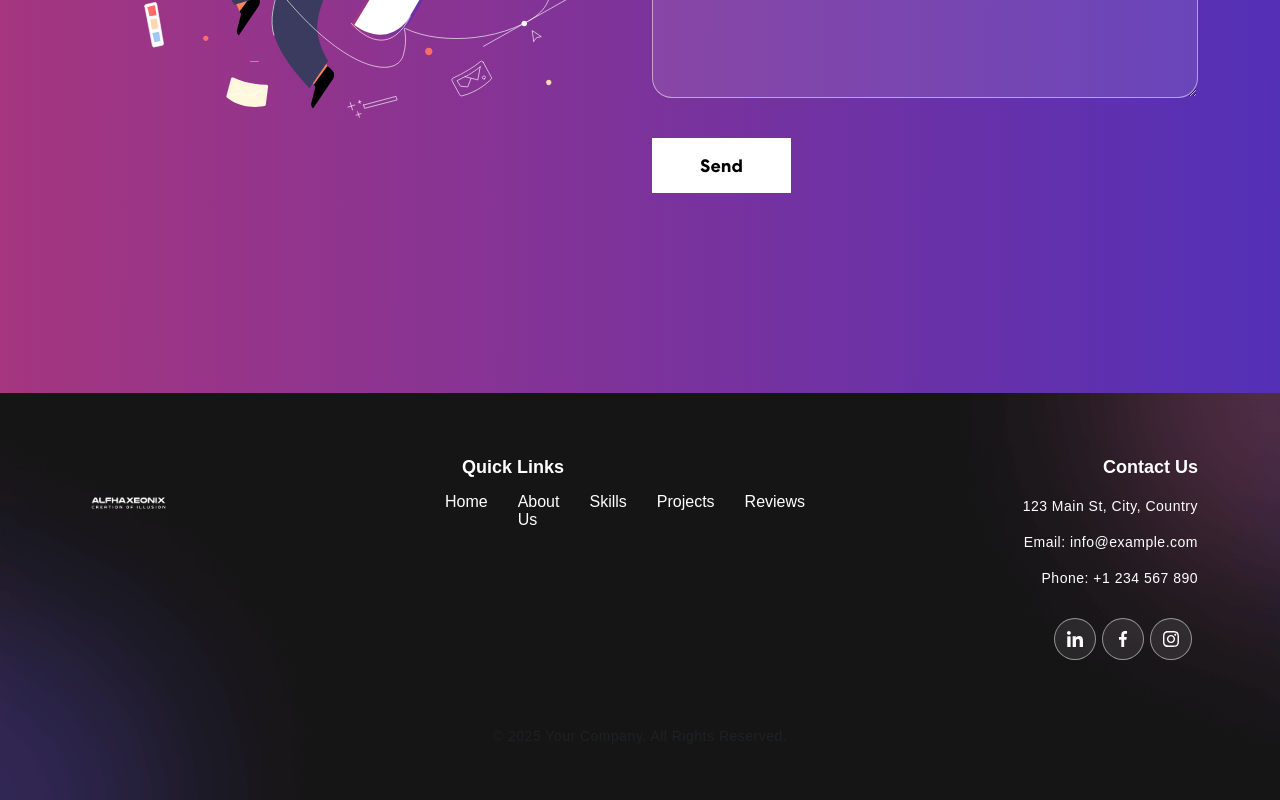
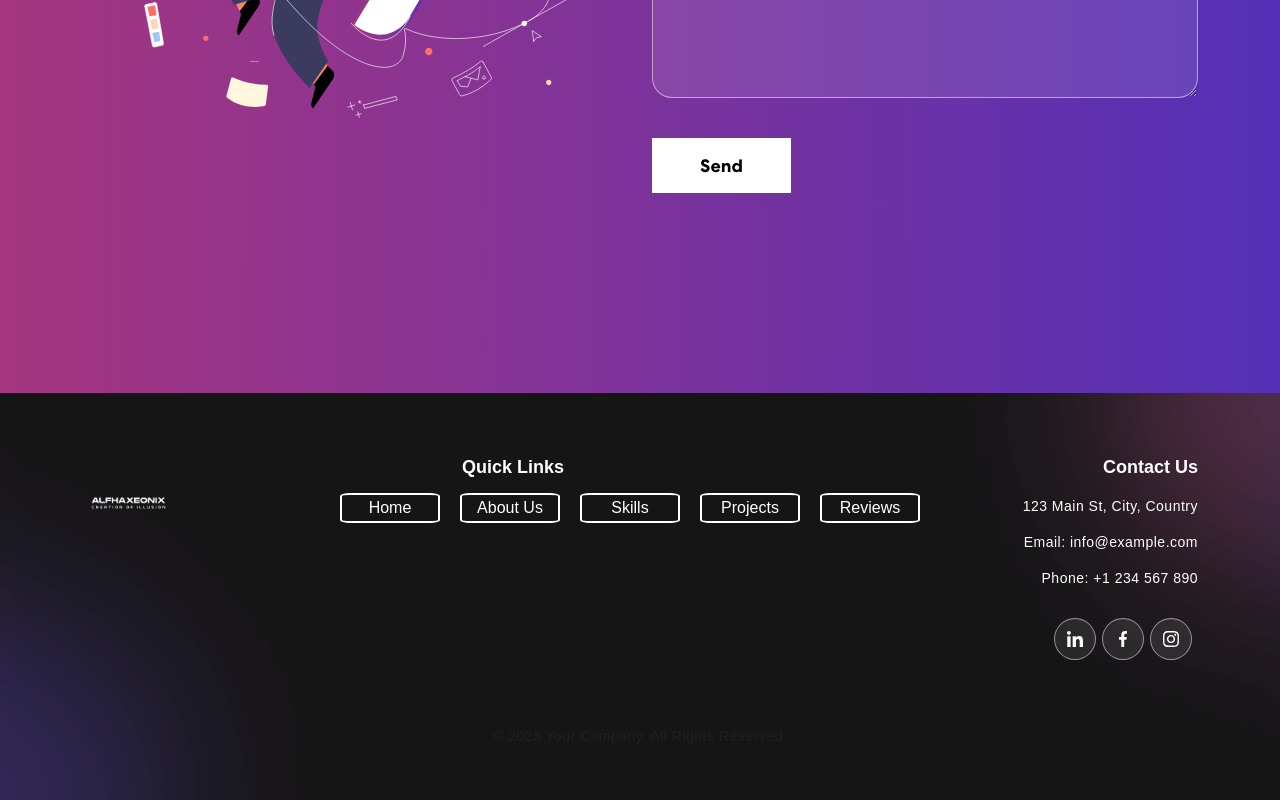
Before and after one commit to VishishtaDilsara/Alfa_project, a React (Create React App) app: page / in a window 1280 px wide. Shown: the part 4879-5679 px from the top of the page. Built offline with nearby package versions, Linux system fonts and the light colour scheme.

Commit message:
setup for animation css

```diff
--- a/package.json
+++ b/package.json
@@ -4,6 +4,7 @@
   "private": true,
   "dependencies": {
     "@emailjs/browser": "^4.4.1",
+    "animate.css": "^4.1.1",
     "bootstrap": "^5.3.3",
     "cors": "^2.8.5",
     "cra-template": "1.2.0",
@@ -14,6 +15,7 @@
     "react-bootstrap-icons": "^1.11.5",
     "react-dom": "^19.0.0",
     "react-multi-carousel": "^2.8.5",
+    "react-on-screen": "^2.1.1",
     "react-scripts": "5.0.1",
     "react-slick": "^0.30.3",
     "slick-carousel": "^1.8.1",
--- a/src/App.css
+++ b/src/App.css
@@ -748,7 +748,7 @@ nav.navbar .navbar-toggler[aria-expanded="true"] .navbar-toggler-icon {
   margin-bottom: 15px;
 }
 
-/* Footer Links Styling (Quick Links) */
+/* Footer Links Styling (Quick Links in a circle) */
 .footer-links {
   list-style: none;
   padding: 0;
@@ -757,20 +757,29 @@ nav.navbar .navbar-toggler[aria-expanded="true"] .navbar-toggler-icon {
 }
 
 .footer-links li {
-  margin-right: 30px; /* Space between links */
+  margin-right: 20px; /* Space between links */
 }
 
 .footer-links a {
+  display: flex;
+  align-items: center;
+  justify-content: center;
   text-decoration: none;
   color: white; /* White text for the links */
   font-size: 16px;
-  transition: all 0.3s ease;
+  width: 100px; /* Width of the circle */
+  height: 30px; /* Height of the circle */
+  border-radius: 10%; /* Makes the link circular */
+  border: 2px solid white;
+  transition: all 0.3s ease; /* Smooth transition on hover */
+  text-align: center;
+  line-height: 50px; /* Centers the text vertically */
 }
 
 .footer-links a:hover {
-  color: #007bff; /* Change to primary color on hover */
-  text-decoration: underline;
-  transform: translateY(-3px); /* Adds slight hover effect */
+  background-color: #d3d3d3; /* Darker background on hover */
+  transform: scale(1.1); /* Slightly enlarge the circle on hover */
+  color: #000;
 }
 
 /* Footer Contact Info */
```
Also changed, not shown: 1 other file (tests, documents, lock files or other folders).
